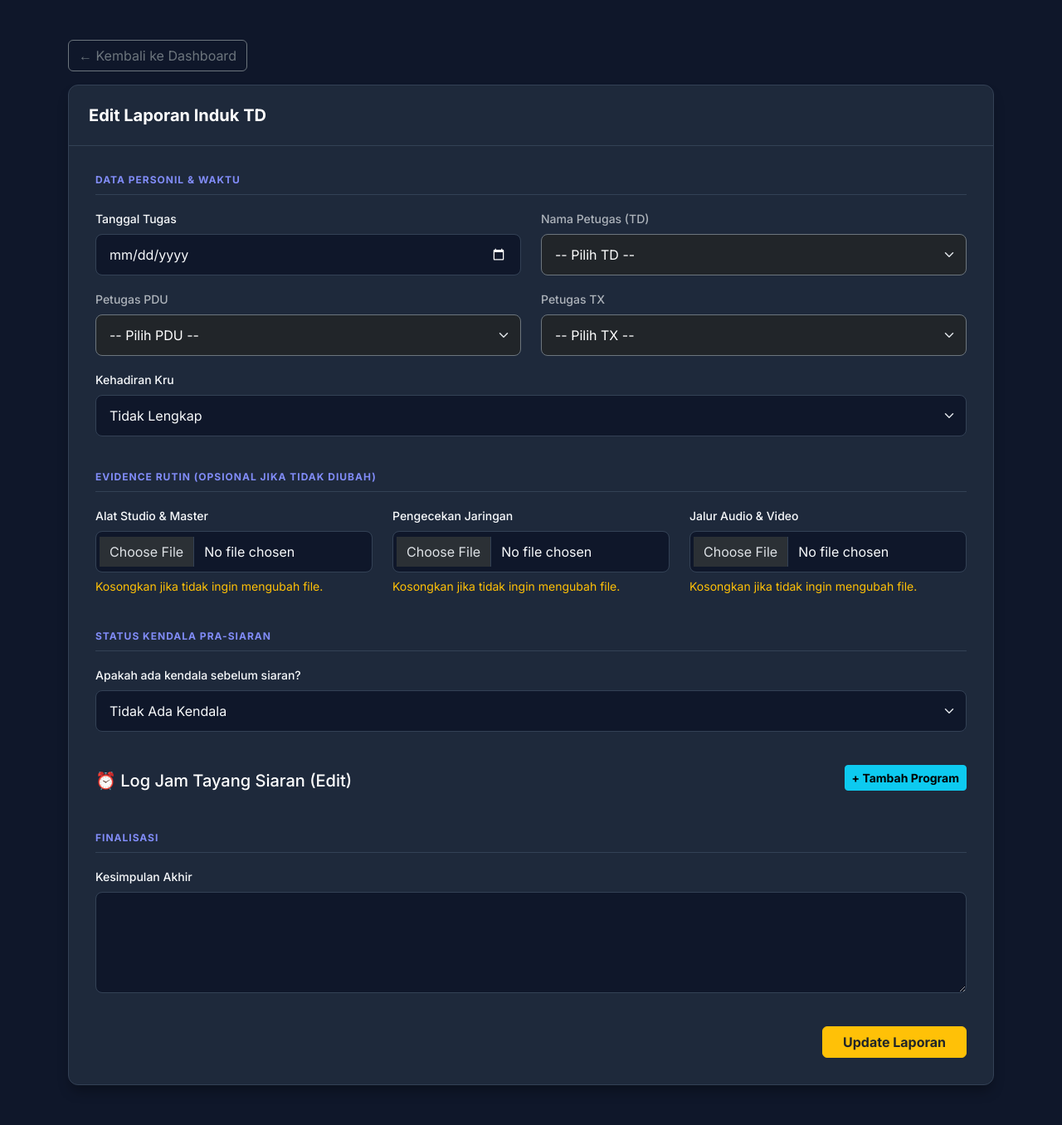
After one commit to sayaakanlawann/laportd, a Laravel app: template resources/views/edit.blade.php in a window 1280 px wide. The commit adds this page. Shown: the whole page at 83% size. Run offline with Laravel 12, Linux system fonts and the light colour scheme; the template is opened without the code that fills it, so the values that code supplies are empty.

Commit message:
excel done route semi done edit done

```diff
--- /dev/null
+++ b/resources/views/edit.blade.php
@@ -0,0 +1,325 @@
+<!DOCTYPE html>
+<html lang="id" data-bs-theme="dark">
+<head>
+    <meta charset="UTF-8">
+    <meta name="viewport" content="width=device-width, initial-scale=1.0">
+    <title>Edit Laporan TD - TVRI Kalsel</title>
+    <link href="https://cdn.jsdelivr.net/npm/bootstrap@5.3.2/dist/css/bootstrap.min.css" rel="stylesheet">
+    <link href="https://fonts.googleapis.com/css2?family=Inter:wght@400;500;600;700&display=swap" rel="stylesheet">
+    <style>
+        body { background-color: #0f172a; font-family: 'Inter', sans-serif; color: #cbd5e1; }
+        .card { background-color: #1e293b; border: 1px solid #334155; border-radius: 12px; box-shadow: 0 10px 15px -3px rgba(0,0,0,0.3); }
+        .card-header { border-bottom: 1px solid #334155; background: transparent; padding: 1.5rem; }
+        .card-body { padding: 2rem; }
+        .form-label { color: #f8fafc; font-weight: 500; font-size: 0.875rem; }
+        .form-control, .form-select { background-color: #0f172a; border: 1px solid #334155; color: #f8fafc; border-radius: 8px; padding: 0.75rem 1rem; }
+        .form-control:focus, .form-select:focus { background-color: #0f172a; border-color: #6366f1; box-shadow: 0 0 0 0.25rem rgba(99, 102, 241, 0.25); color: #f8fafc; }
+        .btn-primary { background-color: #6366f1; border: none; color: white; border-radius: 8px; font-weight: 600; padding: 0.75rem 1.5rem; }
+        .btn-primary:hover { background-color: #4f46e5; }
+        .section-title { color: #818cf8; font-size: 0.75rem; text-transform: uppercase; letter-spacing: 1px; font-weight: 700; margin-bottom: 1rem; border-bottom: 1px solid #334155; padding-bottom: 0.5rem; }
+    </style>
+</head>
+<body>
+
+    <div class="container mt-5 mb-5">
+        <a href="/" class="btn btn-outline-secondary mb-3">← Kembali ke Dashboard</a>
+        <div class="card">
+            <div class="card-header">
+                <h5 class="mb-0 text-white fw-bold">Edit Laporan Induk TD</h5>
+            </div>
+            <div class="card-body">
+                <!-- FORM MENGARAH KE RUTE UPDATE DENGAN METHOD PUT -->
+                <form action="/laporan/{{ $laporan->id }}" method="POST" enctype="multipart/form-data">
+                    @csrf
+                    @method('PUT')
+
+                    <div class="section-title">Data Personil & Waktu</div>
+                    <div class="row mb-4">
+                        <div class="col-md-6 mb-3">
+                            <label class="form-label">Tanggal Tugas</label>
+                            <input type="date" name="tanggal_tugas" class="form-control" value="{{ $laporan->tanggal_tugas }}" required>
+                        </div>
+
+                        <div class="col-md-6 mb-3">
+                            <label class="form-label text-muted small">Nama Petugas (TD)</label>
+                            <select name="nama_petugas" class="form-select bg-dark text-white border-secondary" required>
+                                <option value="">-- Pilih TD --</option>
+                                @foreach($td as $p)
+                                    <option value="{{ $p->nama }}" {{ $laporan->nama_petugas == $p->nama ? 'selected' : '' }}>{{ $p->nama }}</option>
+                                @endforeach
+                            </select>
+                        </div>
+
+                        <div class="col-md-6 mb-3">
+                            <label class="form-label text-muted small">Petugas PDU</label>
+                            <select name="pdu_nama" class="form-select bg-dark text-white border-secondary" required>
+                                <option value="">-- Pilih PDU --</option>
+                                @foreach($pdu as $p)
+                                    <option value="{{ $p->nama }}" {{ $laporan->pdu_nama == $p->nama ? 'selected' : '' }}>{{ $p->nama }}</option>
+                                @endforeach
+                            </select>
+                        </div>
+
+                        <div class="col-md-6 mb-3">
+                            <label class="form-label text-muted small">Petugas TX</label>
+                            <select name="tx_petugas_nama" class="form-select bg-dark text-white border-secondary" required>
+                                <option value="">-- Pilih TX --</option>
+                                @foreach($tx as $p)
+                                    <option value="{{ $p->nama }}" {{ $laporan->tx_petugas_nama == $p->nama ? 'selected' : '' }}>{{ $p->nama }}</option>
+                                @endforeach
+                            </select>
+                        </div>
+
+                        <div class="col-md-12 mb-3">
+                            <label class="form-label">Kehadiran Kru</label>
+                            <select name="kru_lengkap" class="form-select" required>
+                                <option value="1" {{ $laporan->kru_lengkap == 1 ? 'selected' : '' }}>Lengkap</option>
+                                <option value="0" {{ $laporan->kru_lengkap == 0 ? 'selected' : '' }}>Tidak Lengkap</option>
+                            </select>
+                        </div>
+                    </div>
+
+                    <div class="section-title">Evidence Rutin (Opsional Jika Tidak Diubah)</div>
+                    <div class="row mb-4">
+                        <div class="col-md-4 mb-3">
+                            <label class="form-label">Alat Studio & Master</label>
+                            <input type="file" name="ev_alat_studio" class="form-control mb-1">
+                            <small class="text-warning">Kosongkan jika tidak ingin mengubah file.</small>
+                        </div>
+                        <div class="col-md-4 mb-3">
+                            <label class="form-label">Pengecekan Jaringan</label>
+                            <input type="file" name="ev_jaringan" class="form-control mb-1">
+                            <small class="text-warning">Kosongkan jika tidak ingin mengubah file.</small>
+                        </div>
+                        <div class="col-md-4 mb-3">
+                            <label class="form-label">Jalur Audio & Video</label>
+                            <input type="file" name="ev_jalur_av" class="form-control mb-1">
+                            <small class="text-warning">Kosongkan jika tidak ingin mengubah file.</small>
+                        </div>
+                    </div>
+
+                    <div class="section-title">Status Kendala Pra-Siaran</div>
+                    <div class="row mb-4">
+                        <div class="col-md-12 mb-3">
+                            <label class="form-label">Apakah ada kendala sebelum siaran?</label>
+                            <select name="pra_kendala" id="pra_kendala_select" class="form-select" required onchange="toggleKendala()">
+                                <option value="0" {{ $laporan->pra_kendala == 0 ? 'selected' : '' }}>Tidak Ada Kendala</option>
+                                <option value="1" {{ $laporan->pra_kendala == 1 ? 'selected' : '' }}>Ada Kendala</option>
+                            </select>
+                        </div>
+
+                        <div id="kendala_area" style="{{ $laporan->pra_kendala == 1 ? 'display: block;' : 'display: none;' }}" class="col-md-12">
+                            <div class="card bg-dark border-danger mb-3">
+                                <div class="card-body">
+                                    <div class="mb-3">
+                                        <label class="form-label text-danger">Keterangan Kendala</label>
+                                        <textarea name="pra_ket_kendala" class="form-control" rows="3">{{ $laporan->pra_ket_kendala }}</textarea>
+                                    </div>
+                                    <div>
+                                        <label class="form-label text-danger">Evidence Kendala Baru (Opsional)</label>
+                                        <input type="file" name="pra_ev_kendala" class="form-control mb-1">
+                                    </div>
+                                </div>
+                            </div>
+                        </div>
+                    </div>
+
+                    <!-- BLOK REPEATER SIARAN -->
+                    <div class="mb-5">
+                        <div class="d-flex justify-content-between align-items-end mb-3">
+                            <div>
+                                <h5 class="text-white mb-0">⏰ Log Jam Tayang Siaran (Edit)</h5>
+                            </div>
+                            <button type="button" class="btn btn-sm btn-info fw-bold" id="btn-tambah-siaran">
+                                + Tambah Program
+                            </button>
+                        </div>
+
+                        <div id="siaran-container">
+                            <!-- LOOPING DATA SIARAN LAMA -->
+                            @foreach($laporan->siarans as $index => $siaran)
+                                @php
+                                    $waktuValue = \Carbon\Carbon::parse($siaran->jam_tayang)->format('H:i') . '|' . \Carbon\Carbon::parse($siaran->jam_selesai)->format('H:i');
+                                @endphp
+                                <div class="siaran-item bg-secondary bg-opacity-10 border border-secondary border-opacity-25 p-3 rounded mb-3 position-relative">
+
+                                    @if($index > 0)
+                                        <button type="button" class="btn btn-sm btn-outline-danger position-absolute top-0 end-0 mt-2 me-2 btn-hapus-siaran" style="padding: 2px 8px;" title="Hapus Baris">✕</button>
+                                    @endif
+
+                                    <div class="row g-3 pe-4">
+                                        <div class="col-md-2">
+                                            <label class="form-label text-muted small">Waktu Siaran</label>
+                                            <select name="waktu_siaran[]" class="form-select bg-dark text-white border-secondary waktu-selector" onchange="gantiPilihanProgram(this)" required>
+                                                <option value="15:00|15:59" {{ $waktuValue == '15:00|15:59' ? 'selected' : '' }}>15:00 - 15:59</option>
+                                                <option value="16:00|16:59" {{ $waktuValue == '16:00|16:59' ? 'selected' : '' }}>16:00 - 16:59</option>
+                                                <option value="17:00|17:59" {{ $waktuValue == '17:00|17:59' ? 'selected' : '' }}>17:00 - 17:59</option>
+                                                <option value="18:00|18:59" {{ $waktuValue == '18:00|18:59' ? 'selected' : '' }}>18:00 - 18:59</option>
+                                            </select>
+                                        </div>
+
+                                        <div class="col-md-3">
+                                            <label class="form-label text-muted small">Nama Program</label>
+                                            <select name="nama_program[]" class="form-select bg-dark text-white border-secondary program-selector" onchange="cekCustomProgram(this)" required>
+                                                <option value="{{ $siaran->nama_program }}" selected>{{ $siaran->nama_program }}</option>
+                                            </select>
+                                            <input type="text" name="nama_program_custom[]" class="form-control form-control-sm bg-dark text-white border-warning mt-2 custom-program" style="display: none;" placeholder="Ketik nama acara baru...">
+                                        </div>
+
+                                        <div class="col-md-3">
+                                            <label class="form-label text-muted small">Jenis Acara</label>
+                                            <select name="jenis_acara[]" class="form-select bg-dark text-white border-secondary" required>
+                                                <option value="Live Studio 1" {{ $siaran->jenis_acara == 'Live Studio 1' ? 'selected' : '' }}>Live Studio 1</option>
+                                                <option value="Live Studio 2" {{ $siaran->jenis_acara == 'Live Studio 2' ? 'selected' : '' }}>Live Studio 2</option>
+                                                <option value="Live Studio 3" {{ $siaran->jenis_acara == 'Live Studio 3' ? 'selected' : '' }}>Live Studio 3</option>
+                                                <option value="Relay" {{ $siaran->jenis_acara == 'Relay' ? 'selected' : '' }}>Relay</option>
+                                                <option value="Record" {{ $siaran->jenis_acara == 'Record' ? 'selected' : '' }}>Record</option>
+                                                <option value="Playback" {{ $siaran->jenis_acara == 'Playback' ? 'selected' : '' }}>Playback</option>
+                                            </select>
+                                        </div>
+
+                                        <div class="col-md-4">
+                                            <label class="form-label text-muted small">Status & Kendala</label>
+                                            <div class="input-group">
+                                                <select name="status_siaran[]" class="form-select bg-dark text-white border-secondary" style="max-width: 120px;" required>
+                                                    <option value="Aman" {{ $siaran->status_siaran == 'Aman' ? 'selected' : '' }}>Aman</option>
+                                                    <option value="Audio" {{ $siaran->status_siaran == 'Audio' ? 'selected' : '' }}>Audio</option>
+                                                    <option value="Video" {{ $siaran->status_siaran == 'Video' ? 'selected' : '' }}>Video</option>
+                                                </select>
+                                                <input type="text" name="catatan_kendala[]" class="form-control bg-dark text-white border-secondary" placeholder="Catatan kendala" value="{{ $siaran->catatan_kendala }}">
+                                            </div>
+                                        </div>
+                                    </div>
+                                </div>
+                            @endforeach
+                        </div>
+                    </div>
+
+                    <div class="section-title">Finalisasi</div>
+                    <div class="row mb-4">
+                        <div class="col-md-12 mb-3">
+                            <label class="form-label">Kesimpulan Akhir</label>
+                            <textarea name="kesimpulan" class="form-control" rows="4" required>{{ $laporan->kesimpulan }}</textarea>
+                        </div>
+                    </div>
+
+                    <div class="text-end">
+                        <button type="submit" class="btn btn-warning text-dark fw-bold px-4">Update Laporan</button>
+                    </div>
+                </form>
+            </div>
+        </div>
+    </div>
+
+    <script>
+        function toggleKendala() {
+            var selectBox = document.getElementById("pra_kendala_select");
+            var kendalaArea = document.getElementById("kendala_area");
+            kendalaArea.style.display = selectBox.value === "1" ? "block" : "none";
+        }
+
+        const dataProgram = @json($programsGrouped);
+
+        function gantiPilihanProgram(selectWaktu) {
+            let row = selectWaktu.closest('.row');
+            let selectProgram = row.querySelector('.program-selector');
+            let inputCustom = row.querySelector('.custom-program');
+            let waktuTerpilih = selectWaktu.value;
+
+            selectProgram.innerHTML = '<option value="">-- Pilih Program --</option>';
+
+            if (waktuTerpilih && dataProgram[waktuTerpilih]) {
+                dataProgram[waktuTerpilih].forEach(prog => {
+                    selectProgram.innerHTML += `<option value="${prog.nama_program}">${prog.nama_program}</option>`;
+                });
+            }
+
+            selectProgram.innerHTML += '<option value="Other">Lainnya (Ketik Manual)...</option>';
+            inputCustom.style.display = 'none';
+            inputCustom.value = '';
+            inputCustom.removeAttribute('required');
+        }
+
+        function cekCustomProgram(selectProgram) {
+            let row = selectProgram.closest('.row');
+            let inputCustom = row.querySelector('.custom-program');
+
+            if (selectProgram.value === 'Other') {
+                inputCustom.style.display = 'block';
+                inputCustom.setAttribute('required', 'required');
+            } else {
+                inputCustom.style.display = 'none';
+                inputCustom.value = '';
+                inputCustom.removeAttribute('required');
+            }
+        }
+
+        document.addEventListener('DOMContentLoaded', function() {
+            const container = document.getElementById('siaran-container');
+            const btnTambah = document.getElementById('btn-tambah-siaran');
+
+            const templateSiaran = `
+                <div class="siaran-item bg-secondary bg-opacity-10 border border-secondary border-opacity-25 p-3 rounded mb-3 position-relative">
+                    <button type="button" class="btn btn-sm btn-outline-danger position-absolute top-0 end-0 mt-2 me-2 btn-hapus-siaran" style="padding: 2px 8px;">✕</button>
+
+                    <div class="row g-3 pe-4">
+                        <div class="col-md-2">
+                            <label class="form-label text-muted small">Waktu Siaran</label>
+                            <select name="waktu_siaran[]" class="form-select bg-dark text-white border-secondary waktu-selector" onchange="gantiPilihanProgram(this)" required>
+                                <option value="">-- Pilih --</option>
+                                <option value="15:00|15:59">15:00 - 15:59</option>
+                                <option value="16:00|16:59">16:00 - 16:59</option>
+                                <option value="17:00|17:59">17:00 - 17:59</option>
+                                <option value="18:00|18:59">18:00 - 18:59</option>
+                            </select>
+                        </div>
+
+                        <div class="col-md-3">
+                            <label class="form-label text-muted small">Nama Program</label>
+                            <select name="nama_program[]" class="form-select bg-dark text-white border-secondary program-selector" onchange="cekCustomProgram(this)" required>
+                                <option value="">-- Pilih Jam Dulu --</option>
+                            </select>
+                            <input type="text" name="nama_program_custom[]" class="form-control form-control-sm bg-dark text-white border-warning mt-2 custom-program" style="display: none;" placeholder="Ketik nama acara baru...">
+                        </div>
+
+                        <div class="col-md-3">
+                            <label class="form-label text-muted small">Jenis Acara</label>
+                            <select name="jenis_acara[]" class="form-select bg-dark text-white border-secondary" required>
+                                <option value="">-- Pilih --</option>
+                                <option value="Live Studio 1">Live Studio 1</option>
+                                <option value="Live Studio 2">Live Studio 2</option>
+                                <option value="Live Studio 3">Live Studio 3</option>
+                                <option value="Relay">Relay</option>
+                                <option value="Record">Record</option>
+                                <option value="Playback">Playback</option>
+                            </select>
+                        </div>
+
+                        <div class="col-md-4">
+                            <label class="form-label text-muted small">Status & Kendala</label>
+                            <div class="input-group">
+                                <select name="status_siaran[]" class="form-select bg-dark text-white border-secondary" style="max-width: 120px;" required>
+                                    <option value="Aman">Aman</option>
+                                    <option value="Audio">Audio</option>
+                                    <option value="Video">Video</option>
+                                </select>
+                                <input type="text" name="catatan_kendala[]" class="form-control bg-dark text-white border-secondary" placeholder="Catatan kendala (Opsional)">
+                            </div>
+                        </div>
+                    </div>
+                </div>
+            `;
+
+            btnTambah.addEventListener('click', () => {
+                container.insertAdjacentHTML('beforeend', templateSiaran);
+            });
+
+            container.addEventListener('click', (e) => {
+                if(e.target.classList.contains('btn-hapus-siaran')) {
+                    e.target.closest('.siaran-item').remove();
+                }
+            });
+        });
+    </script>
+</body>
+</html>
--- a/routes/web.php
+++ b/routes/web.php
@@ -96,3 +96,9 @@ Route::post('/master-data/update-petugas', [MasterDataController::class, 'update
 Route::post('/master-data/update-program', [MasterDataController::class, 'updateProgram']);
 Route::post('/master-data/store-petugas', [MasterDataController::class, 'storePetugas']);
 Route::post('/master-data/store-program', [MasterDataController::class, 'storeProgram']);
+
+// Rute untuk menampilkan form edit
+Route::get('/laporan/{id}/edit', [\App\Http\Controllers\EvidenceController::class, 'edit']);
+
+// Rute untuk memproses update data (wajib pakai PUT/PATCH)
+Route::put('/laporan/{id}', [\App\Http\Controllers\EvidenceController::class, 'update']);
```
Also changed, not shown: app/Exports/LaporanBulanSheet.php (added, +100 -0 lines), app/Exports/LaporanExport.php (+26 -37 lines), app/Http/Controllers/EvidenceController.php (+146 -6 lines), resources/views/index.blade.php (+46 -1 lines).
